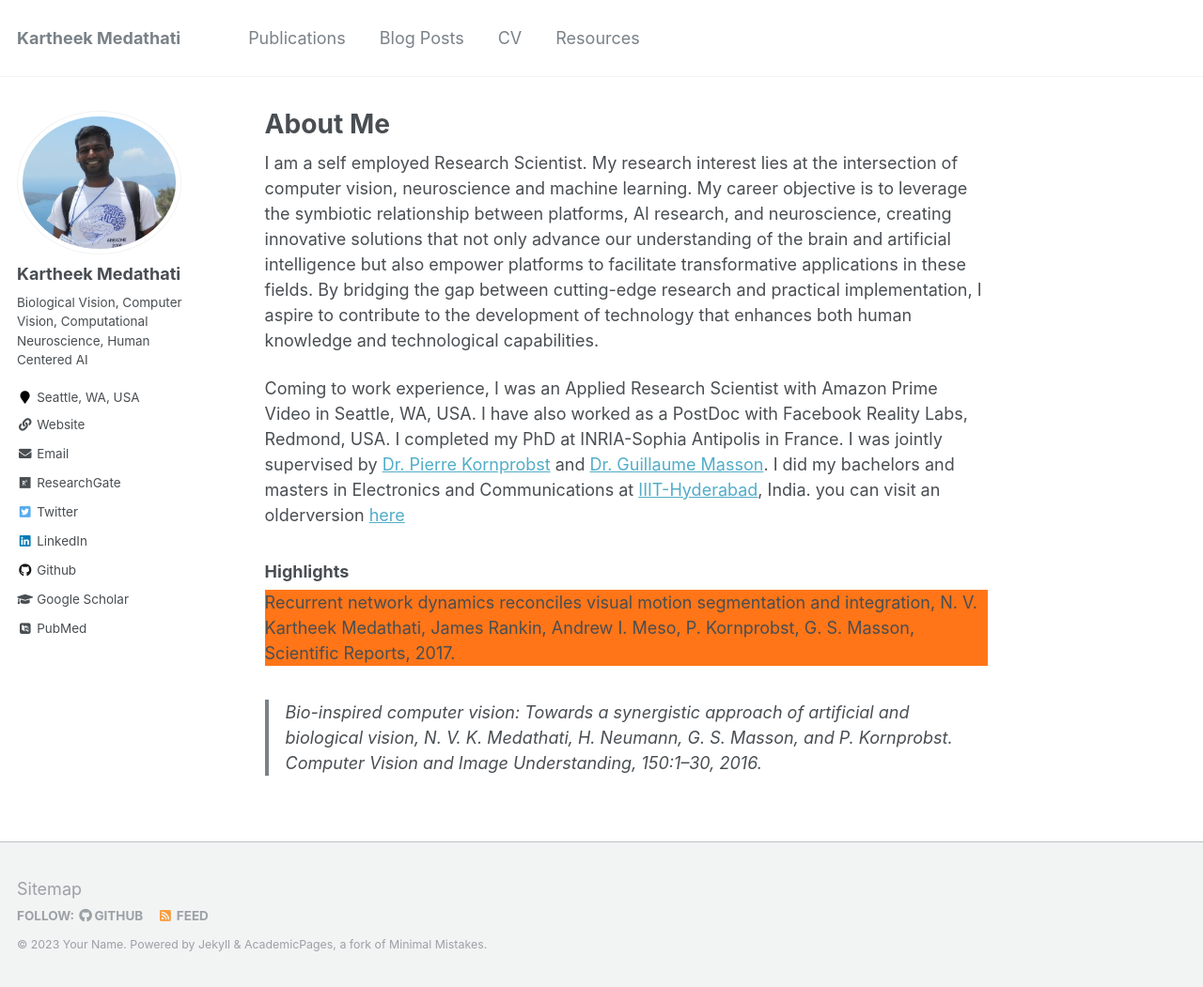
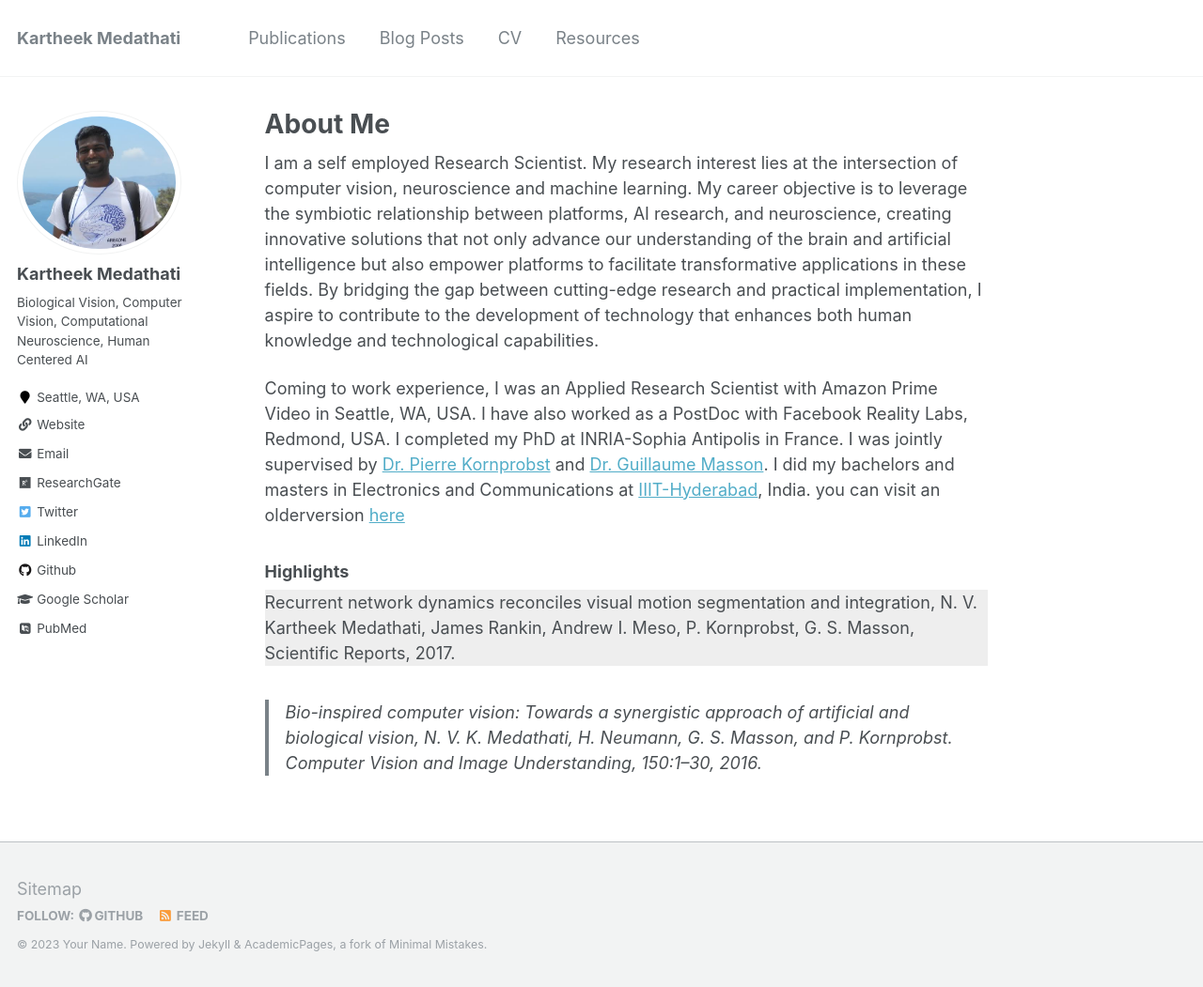
Before and after one commit to kartheekmedathati/kartheekmedathati.github.io, a Jekyll site: the page built from _pages/about.md, in a window 1280 px wide and 1051 px high. Shown: the whole window at 94% size. Built offline with Jekyll 4.4.1, drawn with Linux system fonts in a browser that asks for light colours; some web fonts are replaced.

Commit message:
Comment for modified files already under source control.

```diff
--- a/_pages/about.md
+++ b/_pages/about.md
@@ -15,7 +15,7 @@ you can visit an olderversion [here](http://www-sop.inria.fr/members/Kartheek.Me
 
 ### Highlights
 
-<div style="background-color: #FF7518">
+<div style="background-color: #eee">
  Recurrent network dynamics reconciles visual motion segmentation and integration, N. V. Kartheek Medathati, James Rankin, Andrew I. Meso, P. Kornprobst, G. S. Masson, Scientific Reports, 2017.
 </div>
 
```
